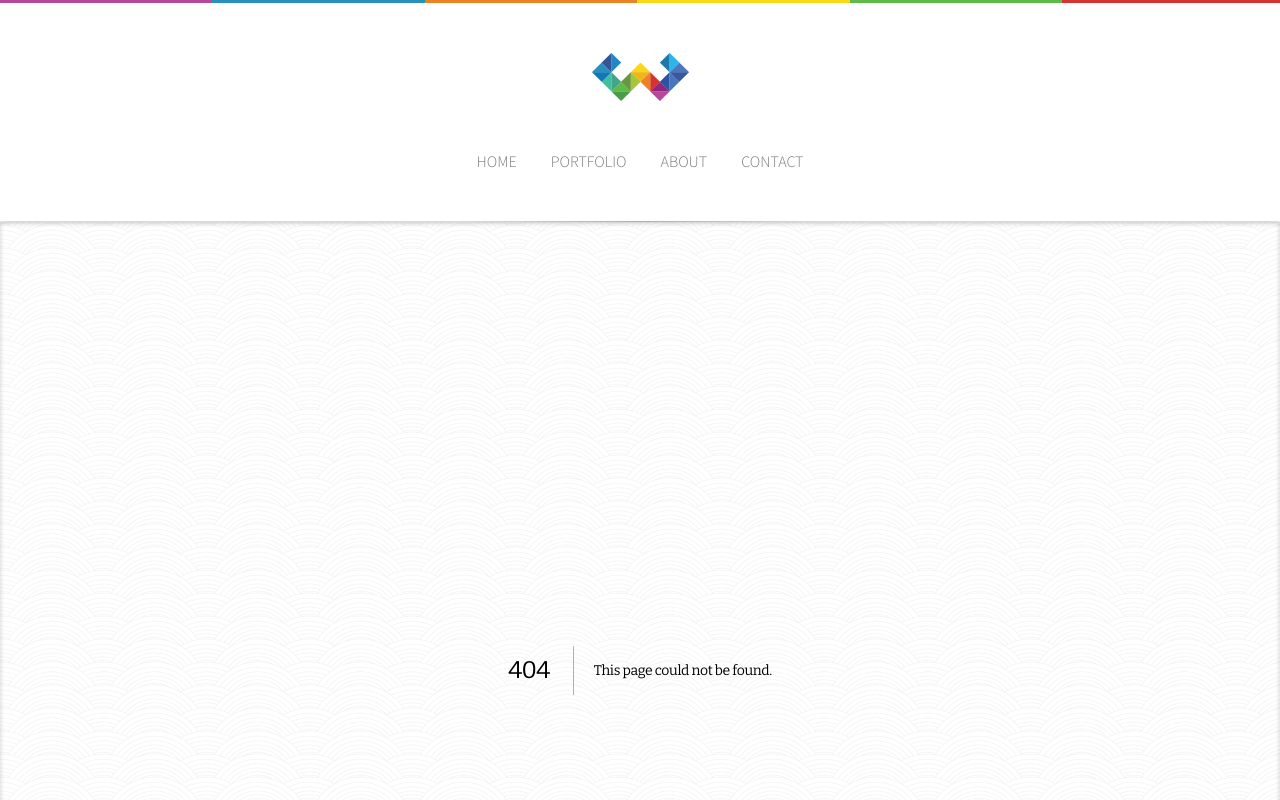
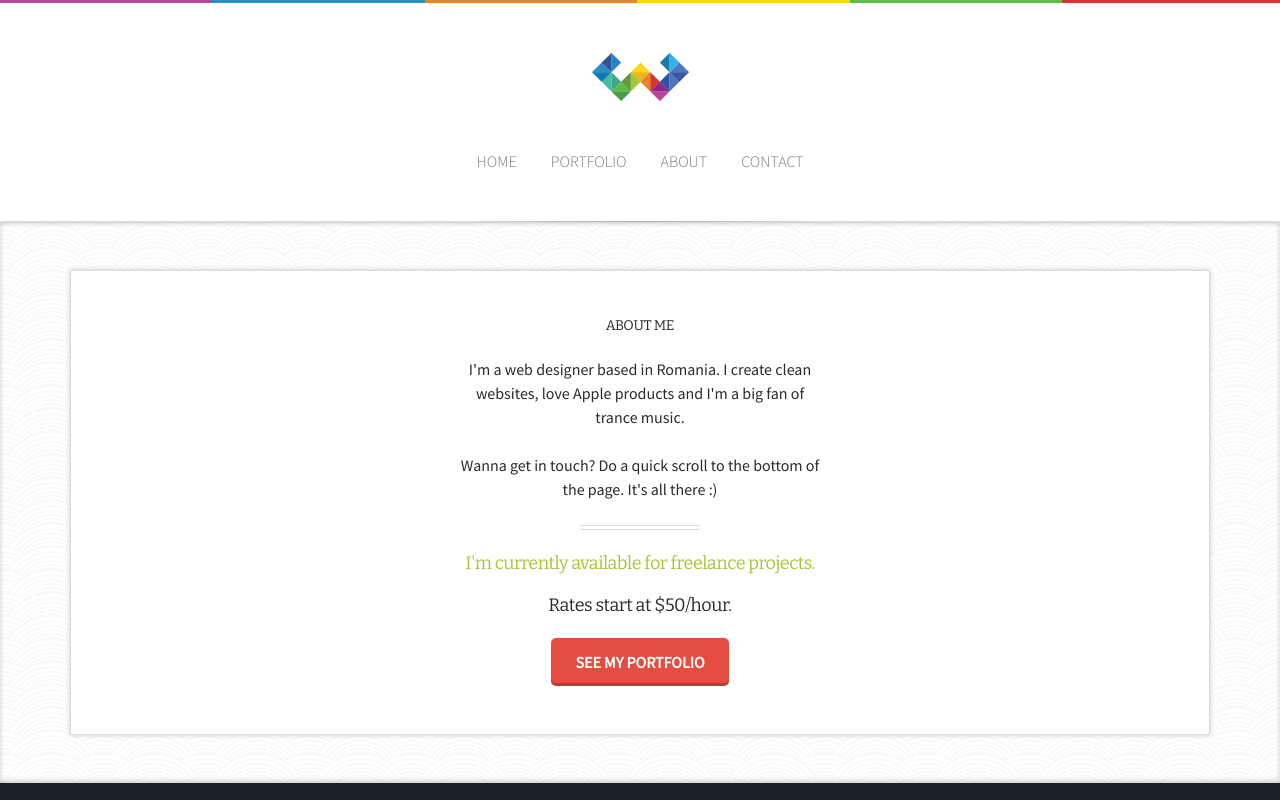
Before and after one commit to alikerock/minimal_portfolio_supabase, a Next.js app: page /about in a window 1280 px wide. Before the commit this address had no page. Shown: the top 800 px of the page. Built offline with nearby package versions, Linux system fonts and the light colour scheme.

Commit message:
feat:about page 생성

```diff
--- /dev/null
+++ b/src/app/about/page.js
@@ -0,0 +1,18 @@
+export default function About() {
+  return (
+    <div className="container about_content shadow">
+      <h3 className="heading6">About Me</h3>
+      <p className="narrow-p">I&apos;m a web designer based in Romania. I create clean websites, love Apple products and I&apos;m a big fan of trance music.
+      </p>
+      <p className="narrow-p">
+        Wanna get in touch? Do a quick scroll to the bottom of the page. It&apos;s all there :)
+      </p>
+      <hr className="double"/>
+        <h4 className="heading4 available">I&apos;m currently available for freelance projects.</h4>
+        <h4 className="heading4 rate">Rates start at $50/hour.</h4>
+        <p className="portfolio_link">
+          <a href="" className="primary-btn">See my portfolio</a>
+        </p>
+    </div>
+  )
+}
--- a/src/app/layout.js
+++ b/src/app/layout.js
@@ -4,7 +4,6 @@ import './reset.css';
 import './common.css';
 import './default.css';
 import './responsive.css';
-
 
 export const metadata = {
   title: "Minimal Portfolio",
```
